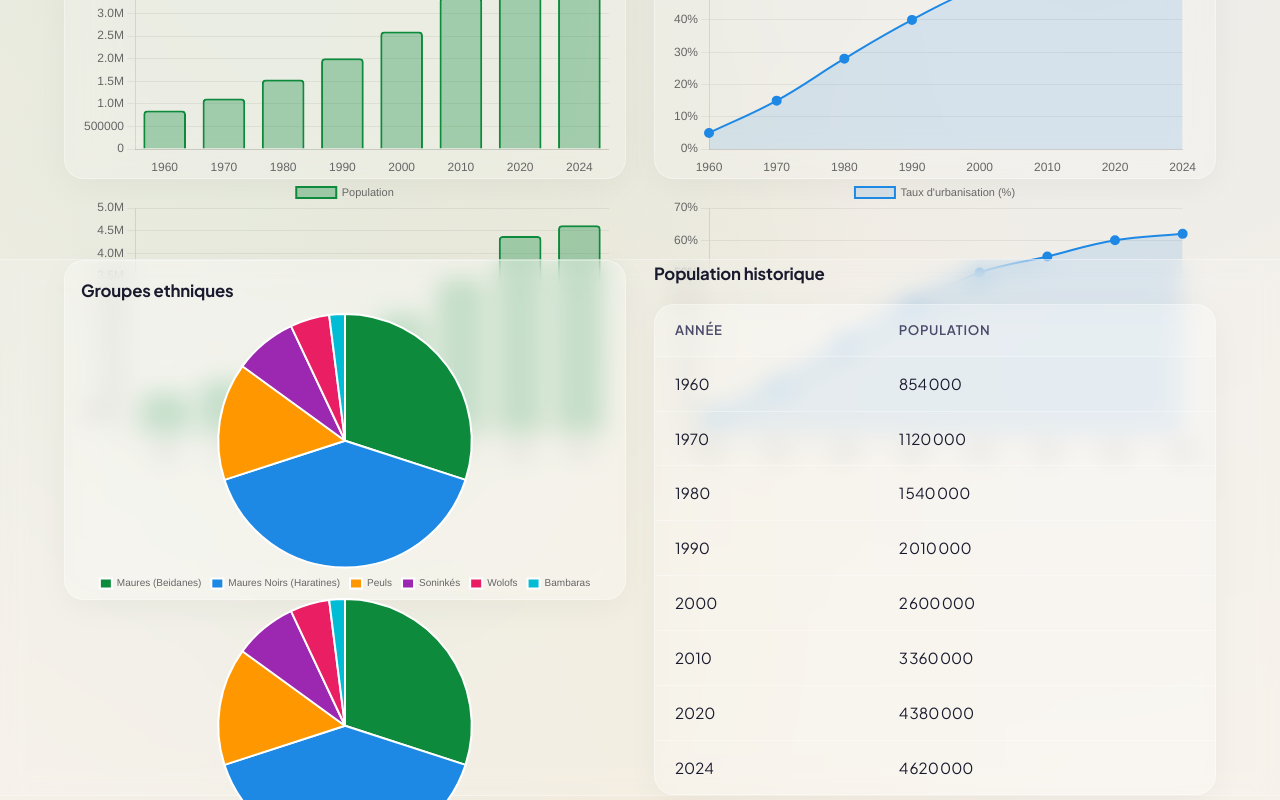
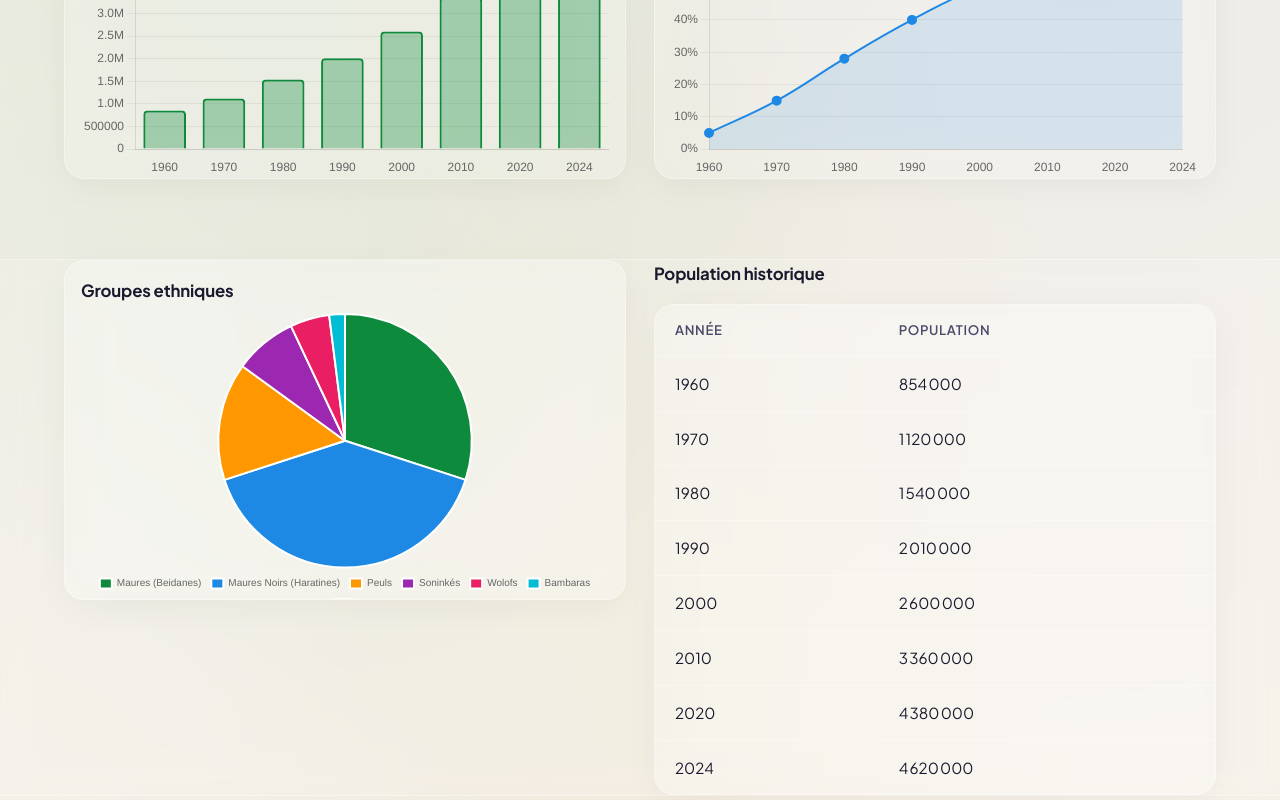
Before and after one commit to mohameden19961/mauritanie, a React (Vite) app: page /demographics in a window 1280 px wide. Shown: the part 884-1684 px from the top of the page. Built offline with nearby package versions, Linux system fonts and the light colour scheme.

Commit message:
fix: overflow hidden sur chart-container + min-height sur flip-front pour contenir les canvas

```diff
--- a/src/styles/charts.css
+++ b/src/styles/charts.css
@@ -4,11 +4,11 @@
   border: 1px solid var(--glass-border); box-shadow: var(--glass-shadow);
   border-radius: var(--radius-md); padding: 16px 16px 0; height: 340px; position: relative;
   display: flex; flex-direction: column;
-  perspective: 1200px;
+  perspective: 1200px; overflow: hidden;
 }
 .flip-front canvas { width: 100% !important; height: 100% !important; display: block; }
 .flip-front > div[data-chart] { width: 100%; height: 100%; }
-.flip-front { width: 100%; height: 100%; position: relative; }
+.flip-front { width: 100%; height: 100%; position: relative; min-height: 200px; }
 .chart-container.flipped .flip-front canvas { pointer-events: none; }
 .chart-title {
   font-weight: 700; font-size: 1.05rem; margin-bottom: 8px;
```
